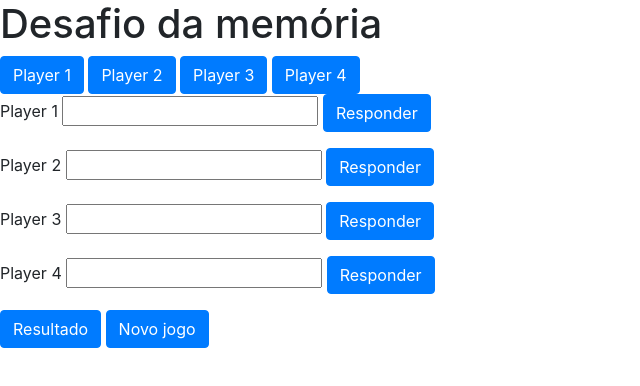
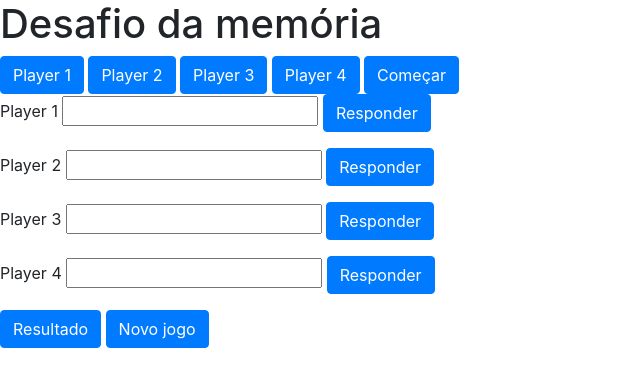
Before and after one commit to murilo-sparrow/desafio-da-mamoria, a plain HTML site: page index.html in a window 1280 px wide. Shown: the whole page, without its empty margins (0-640 px from the left). Drawn offline with nearby package versions, Linux system fonts and the light colour scheme.

Commit message:
Coloquei um botão para começar

```diff
--- a/index.html
+++ b/index.html
@@ -15,6 +15,7 @@
         <button type="button" class="btn btn-primary" onclick="jogar2()">Player 2</button>
         <button type="button" class="btn btn-primary" onclick="jogar3()">Player 3</button>
         <button type="button" class="btn btn-primary" onclick="jogar4()">Player 4</button>
+        <button type="button" class="btn btn-primary" onclick="começar()">Começar</button>
         <div class="form-group">
             <label for="numA">Player 1</label>
             <input type="text" name="numA" id="numA">
```
